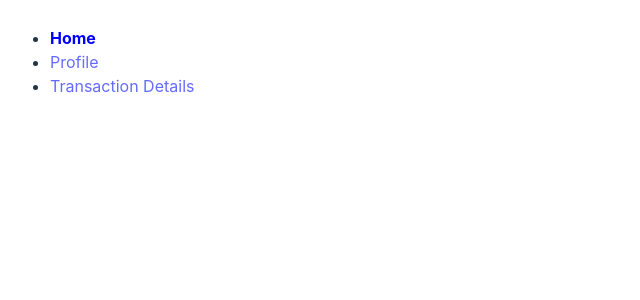
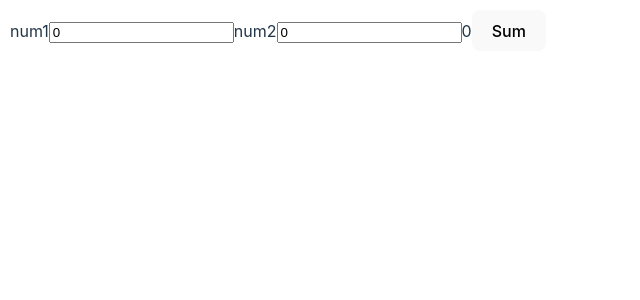
Before and after one commit to toanlehcm/LearnTanstackQuery, a React (Vite) app: page / in a window 1280 px wide. Shown: the top 300 px of the page, without its empty margins (0-640 px from the left). Built offline with nearby package versions, Linux system fonts and the light colour scheme.

Commit message:
Sum Of Two Numbers.

```diff
--- a/src/App.tsx
+++ b/src/App.tsx
@@ -1,40 +1,9 @@
-import { Outlet, NavLink } from 'react-router-dom'
+import SumOfTwoNumber from './CodingExercises/SumOfTwoNumbers'
 
 const App: React.FC = () => {
-  const urlList = [
-    {
-      path: '/',
-      label: 'Home',
-    },
-    {
-      path: 'profile',
-      label: 'Profile',
-    },
-    {
-      path: 'tnx-details',
-      label: 'Transaction Details',
-    },
-  ]
-
   return (
     <div className="App">
-      <ul>
-        {urlList.map(({ path, label }) => (
-          <li key={path}>
-            <NavLink
-              to={path}
-              style={({ isActive }) => ({
-                fontWeight: isActive ? 'bold' : 'normal',
-                color: isActive ? 'blue' : 'normal',
-              })}
-            >
-              {label}
-            </NavLink>
-          </li>
-        ))}
-      </ul>
-
-      <Outlet />
+      <SumOfTwoNumber />
     </div>
   )
 }
--- /dev/null
+++ b/src/CodingExercises/SumOfTwoNumbers.tsx
@@ -0,0 +1,47 @@
+import React, { useState } from 'react'
+
+export interface ISumOfTwoNumberProps {}
+
+export default function SumOfTwoNumber() {
+  const [num1, setNum1] = useState(0)
+  const [num2, setNum2] = useState(0)
+  const [total, setTotal] = useState(0)
+
+  return (
+    <div>
+      num1
+      <input
+        type="number"
+        value={num1}
+        // onChange={(e) => setNum1(parseInt(e.target.value))}
+        onChange={(e) => {
+          console.log('e.target.value--1: ', typeof e.target.value)
+          // console.log('+e.target.value', typeof +e.target.value)
+
+          setNum1(+e.target.value)
+        }}
+      />
+      num2
+      <input
+        type="number"
+        value={num2}
+        onChange={(e) => {
+          console.log('e.target.value--2: ', typeof e.target.value)
+          setNum2(parseInt(e.target.value))
+        }}
+      />
+      <span>{total}</span>
+      <button
+        onClick={() => {
+          console.log('typeof num1', typeof num1)
+          console.log('typeof num2', typeof num2)
+
+          setTotal(num1 + num2)
+          console.log('typeof total', typeof total)
+        }}
+      >
+        Sum
+      </button>
+    </div>
+  )
+}
```
Also changed, not shown: src/CodingExercises/FunctionComponentsCannotGivenRefs.jsx (added, +24 -0 lines), src/CodingExercises/UseRefAfterClicked.jsx (added, +19 -0 lines), src/CodingExercises/index.jsx (added, +22 -0 lines).
